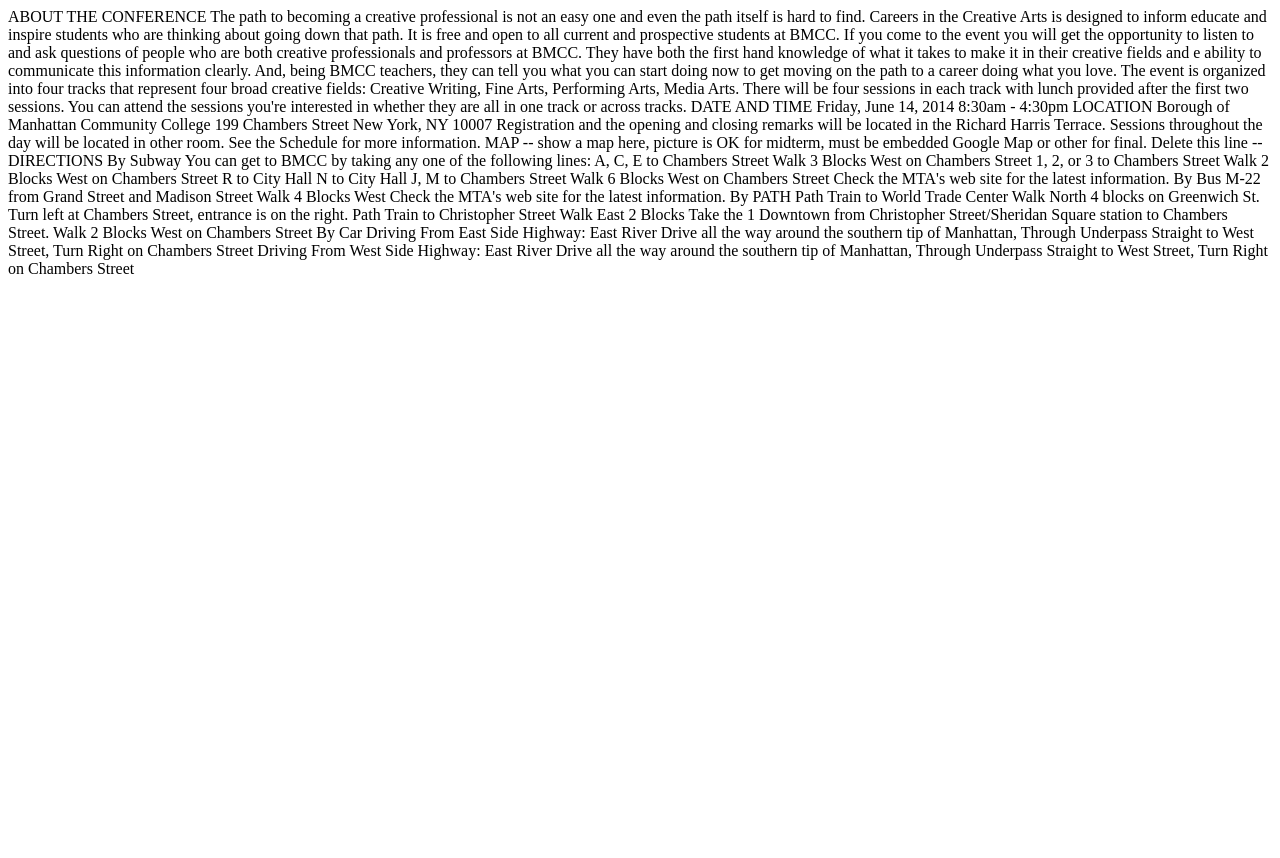
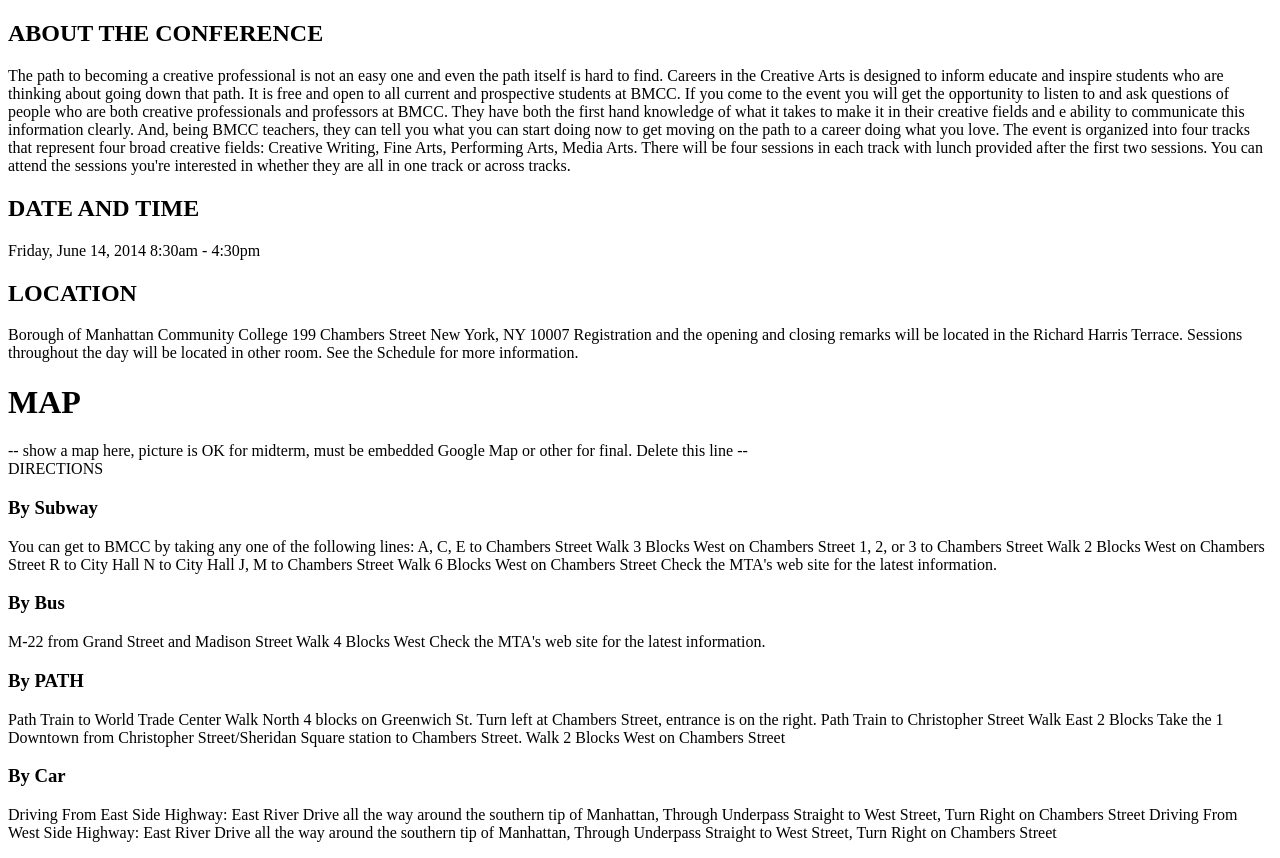
Before and after one commit to e-saldivar/careers-in-the-creative-arts, a plain HTML site: page about.html in a window 1280 px wide. Before the commit the page ends 800 px from the top, so only its background shows below. Drawn offline with Linux system fonts and the light colour scheme.

Commit message:
Update about.html

```diff
--- a/about.html
+++ b/about.html
@@ -9,48 +9,51 @@
 
     </head>
     <body>
-
-ABOUT THE CONFERENCE
+<div class="conference">
+<h2>ABOUT THE CONFERENCE</h2>
+<p>
 The path to becoming a creative professional is not an easy one and even the path itself is hard to find. Careers in the Creative Arts is designed to inform educate and inspire students who are thinking about going down that path. It is free and open to all current and prospective students at BMCC.
 
 If you come to the event you will get the opportunity to listen to and ask questions of people who are both creative professionals and professors at BMCC. They have both the first hand knowledge of what it takes to make it in their creative fields and e ability to communicate this information clearly.  And, being BMCC teachers, they can tell you what you can start doing now to get moving on the path to a career doing what you love.
 
 The event is organized into four tracks that represent four broad creative fields: Creative Writing, Fine Arts, Performing Arts, Media Arts. There will be four sessions in each track with lunch provided after the first two sessions. You can attend the sessions you're interested in whether they are all in one track or across tracks.
+</p>
+</div>
 
 
 
-
-
-DATE AND TIME
-Friday, June 14, 2014
-8:30am - 4:30pm
+<div class="date">
+<h2>DATE AND TIME</h2>
+<p>Friday, June 14, 2014
+8:30am - 4:30pm</p>
+</div>
 
 
 
-
-
-LOCATION
-Borough of Manhattan Community College
+<div class="location">
+<h2>LOCATION</h2>
+<p>Borough of Manhattan Community College
 199 Chambers Street
 New York, NY 10007
 
 Registration and the opening and closing remarks will be located in the Richard Harris Terrace. Sessions throughout the day will be located in other room. See the Schedule for more information.
+</p>
+</div>
 
 
 
-
-
-MAP
+<div class="map">
+<h1>MAP</h1>
 -- show a map here, picture is OK for midterm, must be embedded Google Map or other for final. Delete this line --
+</div>
 
 
 
-
-
+<div class="directions">
 DIRECTIONS
-
-By Subway
-You can get to BMCC by taking any one of the following lines:
+<div class="subway">
+<h3>By Subway</h3>
+<p>You can get to BMCC by taking any one of the following lines:
 
 A, C, E to Chambers Street
 Walk 3 Blocks West on Chambers Street
@@ -64,35 +67,38 @@ J, M to Chambers Street
 Walk 6 Blocks West on Chambers Street
 
 Check the MTA's web site for the latest information.
+</p>
+</div>
 
 
-
-
-By Bus
+<div class="bus">
+<h3>By Bus</h3>
+<p>
 M-22 from Grand Street and Madison Street
 Walk 4 Blocks West
 
 Check the MTA's web site for the latest information.
+</p>
+</div>
 
 
-
-
-By PATH
-Path Train to World Trade Center
+<div class="path">
+<h3>By PATH</h3
+<p>Path Train to World Trade Center
 Walk North 4 blocks on Greenwich St.
 Turn left at Chambers Street, entrance is on the right.
 
 Path Train to Christopher Street
 Walk East 2 Blocks
 Take the 1 Downtown from Christopher Street/Sheridan Square station to Chambers Street.
-Walk 2 Blocks West on Chambers Street
+Walk 2 Blocks West on Chambers Street</p>
+</div>
 
 
+<div class="car">
+<h3>By Car</h3>
 
-
-By Car
-
-Driving From East Side Highway:
+<p>Driving From East Side Highway:
 East River Drive all the way around the southern tip of Manhattan,
 Through Underpass Straight to West Street,
 Turn Right on Chambers Street
@@ -100,9 +106,9 @@ Turn Right on Chambers Street
 Driving From West Side Highway:
 East River Drive all the way around the southern tip of Manhattan,
 Through Underpass Straight to West Street,
-Turn Right on Chambers Street
+Turn Right on Chambers Street</p>
+</div>
 
-
-
+</div>
     </body>
 </html>
```
